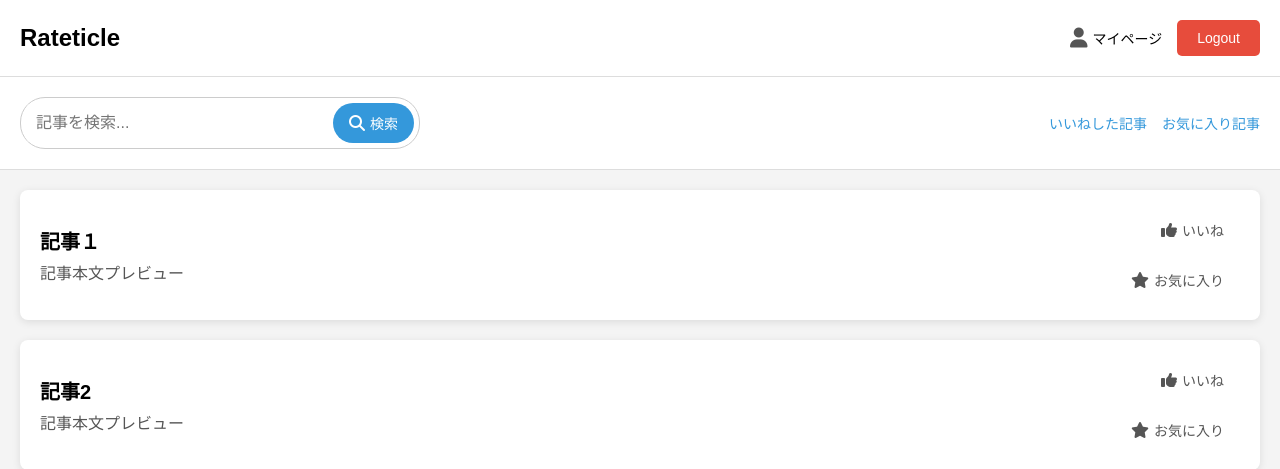
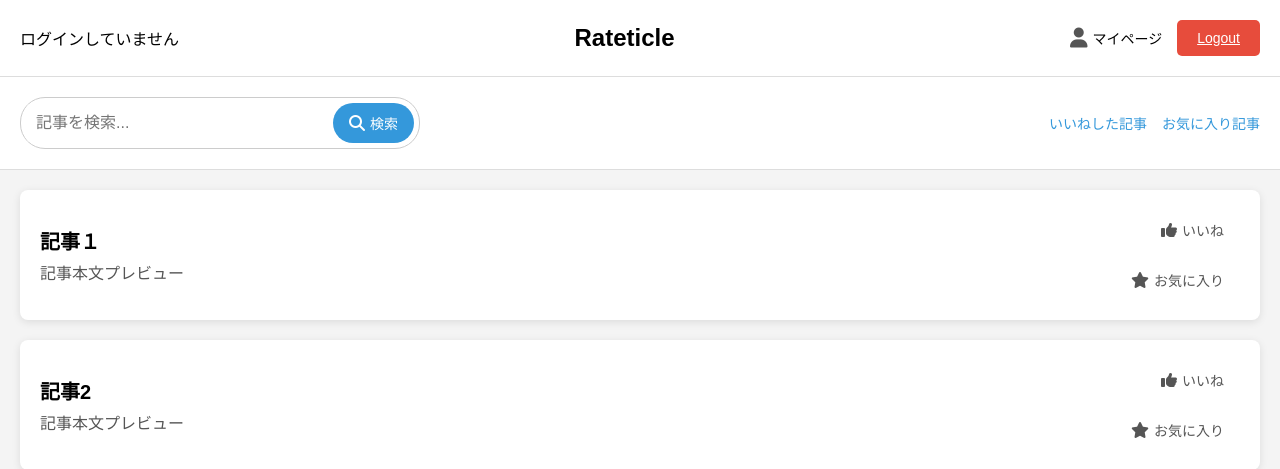
Before and after one commit to Hackathon2025winter-teamC/RareTicle, a Django app: page /article/ in a window 1280 px wide. Shown: the top 469 px of the page. Run offline with Django 5.2, Linux system fonts and the light colour scheme.

Commit message:
テスト用のログアウトのボタンを作成

```diff
--- a/templates/article/index.html
+++ b/templates/article/index.html
@@ -245,10 +245,16 @@
 </head>
 <body>
     <header>
+        {% if user.is_authenticated %}
+            <p>ログイン中: {{ user.username }}</p>
+        {% else %}
+            <p>ログインしていません</p>
+        {% endif %}
+
         <div class="logo">Rateticle</div>
         <div class="header-right">
-            <a href="#" class="user-profile"><i class="fa-solid fa-user"></i> マイページ</a>
-            <button class="logout-btn">Logout</button>
+            <a href="" class="user-profile"><i class="fa-solid fa-user"></i> マイページ</a>
+            <a href="{% url 'user:logout' %}" class="logout-btn">Logout</a>
         </div>
     </header>
 
```
